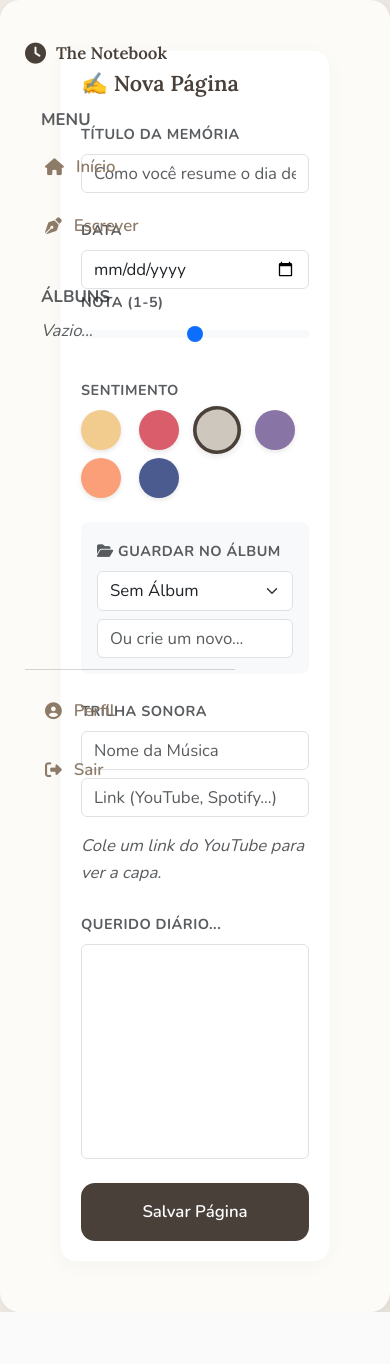
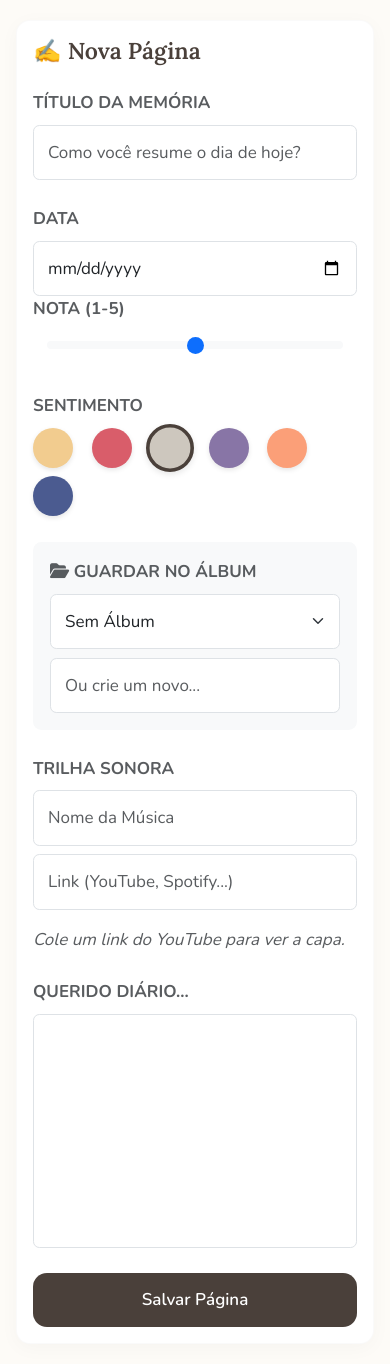
Before and after one commit to duda-mm/Mood-Calendar, a Flask app: page /adicionar in a window 390 px wide. Before the commit the page ends 1312 px from the top, so only its background shows below. Run offline with Flask 3, Linux system fonts and the light colour scheme; the visitor is signed in with stand-in values (Sample User, id 1); data that the repository does not hold is empty.

Commit message:
mobile3?

```diff
--- a/templates/base.html
+++ b/templates/base.html
@@ -10,63 +10,6 @@
     <link href="https://cdnjs.cloudflare.com/ajax/libs/font-awesome/6.4.0/css/all.min.css" rel="stylesheet">
 
     <style>
-    /* 🔹 MOBILE — TIPOGRAFIA MAIOR E CONSISTENTE */
-    @media (max-width: 768px) {
-
-        /* Layout */
-        .page-transition {
-            margin: 0 !important;
-            border-radius: 0;
-            padding: 28px 20px;
-            min-height: 100vh;
-        }
-
-        /* 🔸 Títulos bem legíveis */
-        h1, .display-5 { font-size: 2.4rem !important; line-height: 1.25; }
-        h2 { font-size: 2rem !important; }
-        h3 { font-size: 1.6rem !important; }
-        h4, h5 { font-size: 1.35rem !important; }
-
-        /* 🔸 Texto base maior */
-        body, p, li, span, div, label, small {
-            font-size: 1.05rem !important;
-            line-height: 1.6;
-        }
-
-        /* 🔸 Inputs / formulários */
-        input, textarea, select {
-            font-size: 1.05rem !important;
-            padding: 14px 14px;
-            border-radius: 12px;
-        }
-
-        label {
-            font-size: 0.9rem !important;
-            letter-spacing: .5px;
-        }
-
-        /* 🔸 Botões mais tocáveis */
-        .btn, .btn-custom {
-            padding: 16px 20px !important;
-            font-size: 1.05rem !important;
-            border-radius: 14px !important;
-        }
-
-        /* 🔸 Cards */
-        .custom-card {
-            padding: 20px !important;
-            border-radius: 16px;
-        }
-
-        /* 🔸 Listas de cards viram coluna única */
-        .row > [class^="col"] {
-            width: 100% !important;
-        }
-
-        /* Evita blur no mobile */
-        .blur-target { filter: none !important; opacity: 1 !important; }
-    }
-
         :root {
             --bg-mesa: #efebe4;
             --bg-papel: #fdfbf7;
@@ -136,6 +79,80 @@
 
         .animate-pulse { animation: pulse 2s infinite; }
         @keyframes pulse { 0% { transform: scale(1); } 50% { transform: scale(1.1); } 100% { transform: scale(1); } }
+
+        /* 🔧 RESPONSIVIDADE REAL PARA TELAS MENORES */
+        @media (max-width: 768px) {
+
+            html, body {
+                font-size: 17px;
+                overflow-x: hidden;
+            }
+
+            /* Remove margens laterais fixas do desktop */
+            .page-transition {
+                margin: 0 !important;
+                padding: 20px 16px !important;
+                border-radius: 0;
+                min-height: 100vh;
+                width: 100%;
+            }
+
+            /* Sidebar só aparece em desktop */
+            .sidebar { display: none !important; }
+
+            /* Colunas passam a ocupar 100% */
+            .row > [class^="col"] {
+                width: 100% !important;
+                max-width: 100%;
+                flex: 0 0 100%;
+            }
+
+            /* Títulos maiores */
+            h1, .display-5 { font-size: 2.2rem !important; }
+            h2 { font-size: 1.7rem !important; }
+            h3, h4 { font-size: 1.35rem !important; }
+
+            /* Texto base confortável */
+            p, span, small, li, label, div {
+                font-size: 1rem !important;
+                line-height: 1.55;
+            }
+
+            /* Cards adaptados para celular */
+            .custom-card {
+                padding: 16px !important;
+                border-radius: 14px;
+            }
+
+            /* Botões acessíveis */
+            .btn, .btn-custom {
+                font-size: 1rem !important;
+                padding: 14px 16px !important;
+                border-radius: 14px;
+            }
+
+            /* Inputs & formulário */
+            input, textarea, select {
+                font-size: 1rem !important;
+                padding: 14px !important;
+                border-radius: 12px;
+            }
+
+            /* “Ano em pixels” — grid compacto */
+            .d-grid {
+                grid-template-columns: repeat(5, 1fr) !important;
+                gap: 4px !important;
+            }
+
+            .d-grid div {
+                width: 10px;
+                height: 10px;
+            }
+
+            /* Evita blur/efeitos que prejudicam mobile */
+            .blur-target { filter: none !important; opacity: 1 !important; }
+        }
+
     </style>
 </head>
 <body>
```
